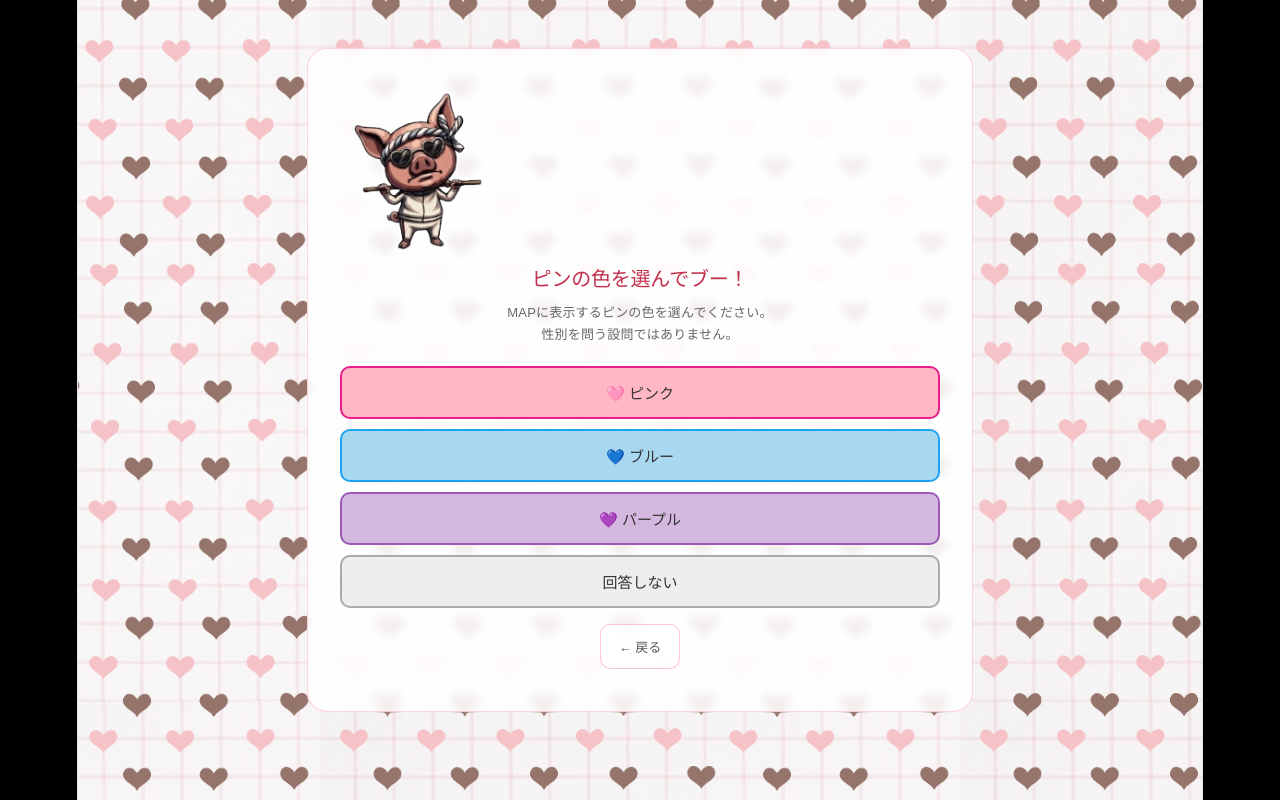
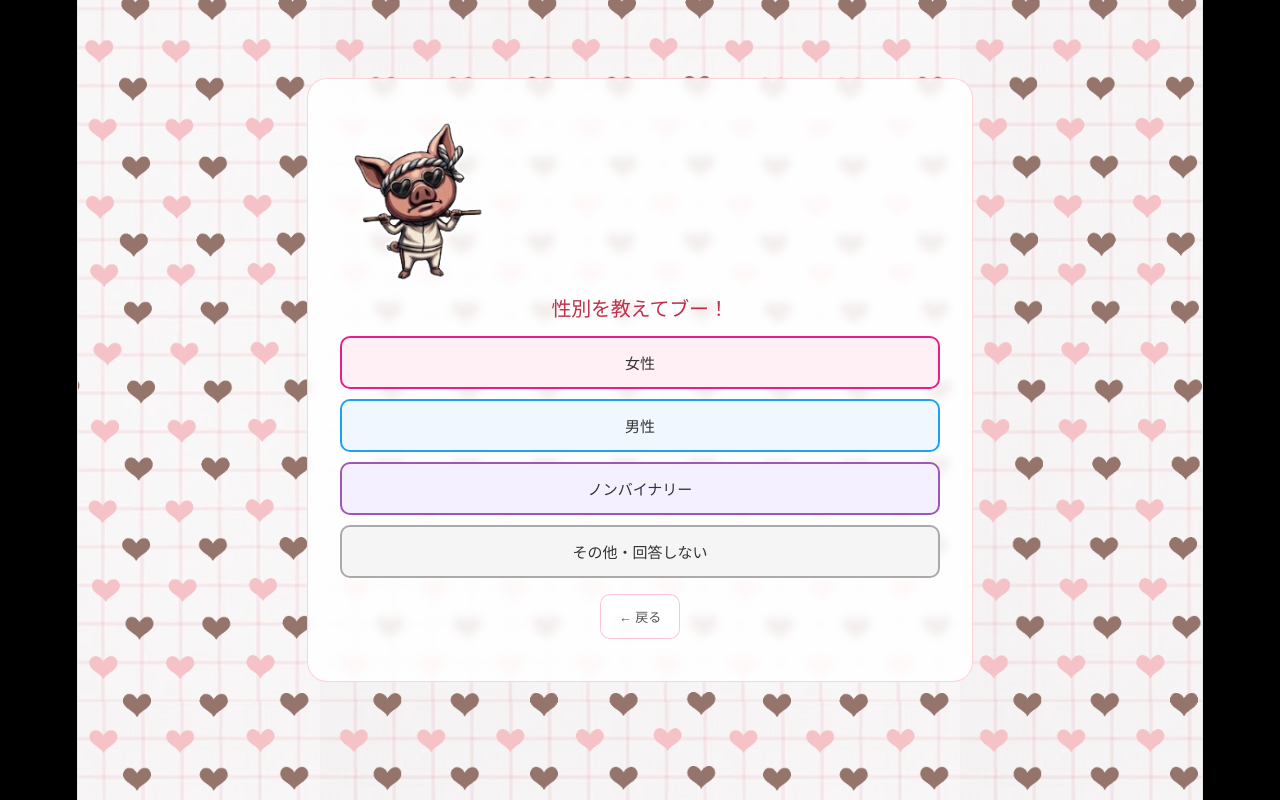
Before and after one commit to nangokudoujin-commits/koisei-gym, a React (Vite) app: page / in a window 1280 px wide. Both pictures are taken after a click on the button "診断スタート". Shown: the part 40-840 px from the top of the page. Built offline with nearby package versions, Linux system fonts and the light colour scheme.

Commit message:
性別・年代選択画面追加

```diff
--- a/src/App.jsx
+++ b/src/App.jsx
@@ -196,6 +196,7 @@ export default function App() {
   const [result, setResult]         = useState(null);
   const [s3Buffer, setS3Buffer]     = useState([]);
   const [selectedColor, setSelectedColor] = useState('ピンク');
+  const [selectedAge, setSelectedAge]     = useState(null);
 
   const totalQ = anchorQuestions.length + step1Questions.length + step2Questions.length + step3Questions.length;
 
@@ -303,13 +304,13 @@ export default function App() {
     );
   }
 
-  // COLOR SELECT
+  // COLOR SELECT（性別選択）
   if (screen === 'color_select') {
     const colorOptions = [
-      { label: '🩷 ピンク',    value: 'ピンク',    bg: '#ffb7c5', border: '#e91e8c' },
-      { label: '💙 ブルー',    value: 'ブルー',    bg: '#a8d8f0', border: '#1da1f2' },
-      { label: '💜 パープル',  value: 'パープル',  bg: '#d4b8e0', border: '#9b59b6' },
-      { label: '回答しない',   value: 'ピンク',    bg: '#eee',    border: '#aaa'    },
+      { label: '女性',           value: 'ピンク',  bg: '#fff0f5', border: '#e91e8c' },
+      { label: '男性',           value: 'ブルー',  bg: '#f0f7ff', border: '#1da1f2' },
+      { label: 'ノンバイナリー', value: 'パープル',bg: '#f5f0ff', border: '#9b59b6' },
+      { label: 'その他・回答しない', value: 'なし', bg: '#f5f5f5', border: '#aaa'  },
     ];
     return (
       <div style={styles.container}>
@@ -318,14 +319,11 @@ export default function App() {
             <div style={styles.bigEmoji}>
               <img src={onibutaImg} alt="鬼豚コーチ" style={{ width: "160px", height: "160px", objectFit: "contain", mixBlendMode: "multiply" }} />
             </div>
-            <h2 style={styles.doneTitle}>ピンの色を選んでブー！</h2>
-            <p style={{ fontSize: "13px", color: "#666", marginBottom: "20px", lineHeight: "1.7" }}>
-              MAPに表示するピンの色を選んでください。<br />性別を問う設問ではありません。
-            </p>
-            <div style={{ display: "flex", flexDirection: "column", gap: "10px", width: "100%" }}>
+            <h2 style={styles.doneTitle}>性別を教えてブー！</h2>
+            <div style={{ display: "flex", flexDirection: "column", gap: "10px", width: "100%", marginTop: "16px" }}>
               {colorOptions.map(opt => (
-                <button key={opt.value + opt.label}
-                  onClick={() => { setSelectedColor(opt.value); setCurrentQ(0); setScreen('anchor'); }}
+                <button key={opt.label}
+                  onClick={() => { setSelectedColor(opt.value); setScreen('age_select'); }}
                   style={{
                     padding: "14px", borderRadius: "10px",
                     border: `2px solid ${opt.border}`,
@@ -338,6 +336,45 @@ export default function App() {
               ))}
             </div>
             <button style={{ ...styles.backBtn, marginTop: "16px" }} onClick={() => setScreen('start')}>← 戻る</button>
+          </div>
+        </div>
+      </div>
+    );
+  }
+
+  // AGE SELECT（年代選択）
+  if (screen === 'age_select') {
+    const ageOptions = [
+      '10代', '20代', '30代', '40代', '50代', '60代以上', '回答しない'
+    ];
+    return (
+      <div style={styles.container}>
+        <div style={styles.card}>
+          <div style={styles.centerBlock}>
+            <div style={styles.bigEmoji}>
+              <img src={onibutaImg} alt="鬼豚コーチ" style={{ width: "160px", height: "160px", objectFit: "contain", mixBlendMode: "multiply" }} />
+            </div>
+            <h2 style={styles.doneTitle}>年代を教えてブー！</h2>
+            <div style={{ display: "flex", flexDirection: "column", gap: "10px", width: "100%", marginTop: "16px" }}>
+              {ageOptions.map(age => (
+                <button key={age}
+                  onClick={() => {
+                    setSelectedAge(age === '回答しない' ? null : age);
+                    setCurrentQ(0);
+                    setScreen('anchor');
+                  }}
+                  style={{
+                    padding: "14px", borderRadius: "10px",
+                    border: "2px solid rgba(255,107,157,0.5)",
+                    background: "rgba(255,255,255,0.9)",
+                    fontSize: "15px", fontWeight: "bold",
+                    color: "#333", cursor: "pointer",
+                  }}>
+                  {age}
+                </button>
+              ))}
+            </div>
+            <button style={{ ...styles.backBtn, marginTop: "16px" }} onClick={() => setScreen('color_select')}>← 戻る</button>
           </div>
         </div>
       </div>
@@ -571,8 +608,10 @@ export default function App() {
           {/* レーダーチャート */}
           <RadarChart scores={result.scores} />
 
-          {/* 自爆MAP */}
-          <SelfDestructMap mapAreaKey={result.mapAreaKey} mapLabel={result.mapLabel} mapX={result.mapX} mapY={result.mapY} selectedColor={selectedColor} />
+          {/* 自爆MAP（回答しない場合は非表示） */}
+          {selectedColor !== 'なし' && (
+            <SelfDestructMap mapAreaKey={result.mapAreaKey} mapLabel={result.mapLabel} mapX={result.mapX} mapY={result.mapY} selectedColor={selectedColor} />
+          )}
 
           {/* ③ 鬼豚コーチのセリフ */}
           <div style={{ ...styles.infoBox, marginBottom: "16px" }}>
@@ -640,7 +679,7 @@ export default function App() {
           </a>
 
           {/* もう一度 */}
-          <button style={{ ...styles.backBtn, width: "100%", textAlign: "center" }} onClick={() => { setScreen('start'); setCurrentQ(0); setAnswers({}); setResult(null); setS3Buffer([]); setSelectedColor('ピンク'); }}>
+          <button style={{ ...styles.backBtn, width: "100%", textAlign: "center" }} onClick={() => { setScreen('start'); setCurrentQ(0); setAnswers({}); setResult(null); setS3Buffer([]); setSelectedColor('ピンク'); setSelectedAge(null); }}>
             もう一度やり直す
           </button>
 
```
